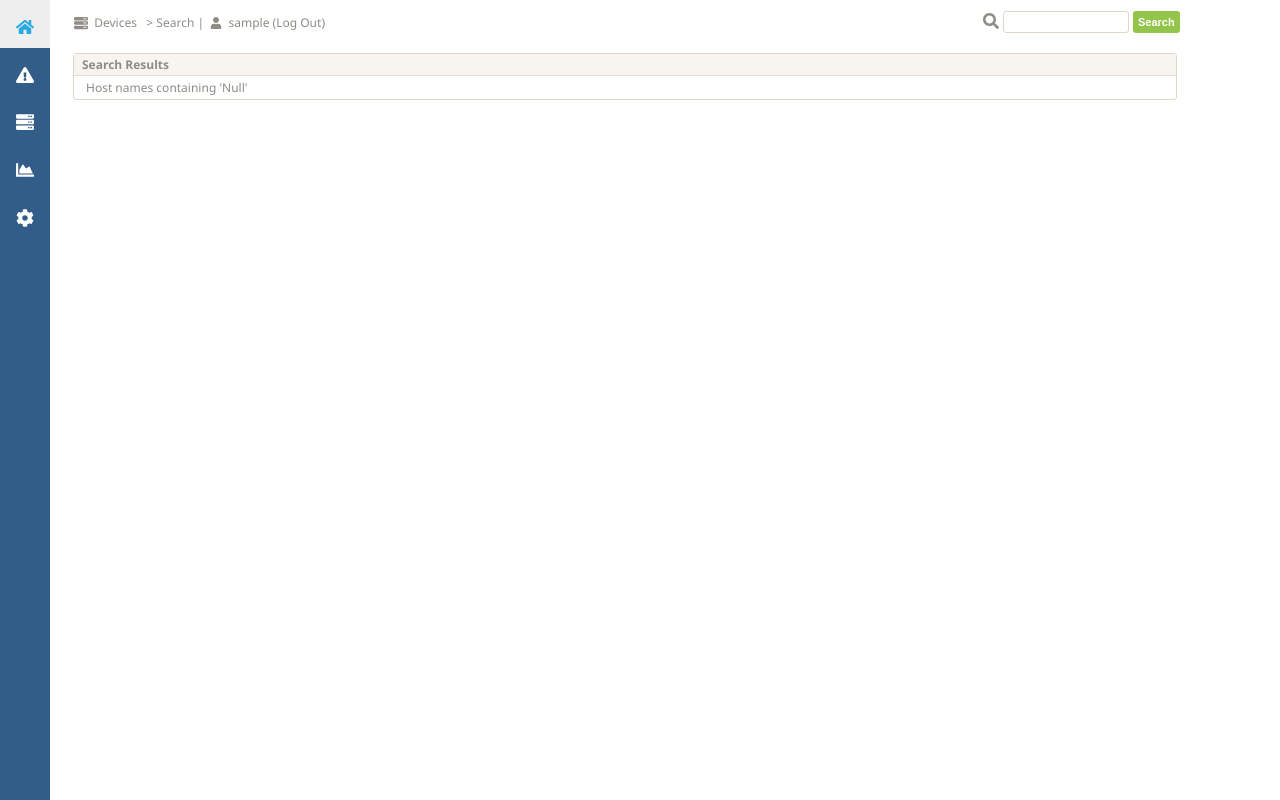
After one commit to philipcwhite/Monitoring, a Django app: page /search in a window 1280 px wide. The commit adds this page. Run offline with Django 3.2, Linux system fonts and the light colour scheme; the visitor is signed in with stand-in values (Sample User, id 1).

Commit message:
2018-09-17

```diff
--- a/website/mon_app/templates/mon_app/base.html
+++ b/website/mon_app/templates/mon_app/base.html
@@ -24,10 +24,11 @@
       <svg viewBox="0 0 512 512" class="search-font"><path fill="currentColor" d="M505 442.7L405.3 343c-4.5-4.5-10.6-7-17-7H372c27.6-35.3 44-79.7 44-128C416 93.1 322.9 0 208 0S0 93.1 0 208s93.1 208 208 208c48.3 0 92.7-16.4 128-44v16.3c0 6.4 2.5 12.5 7 17l99.7 99.7c9.4 9.4 24.6 9.4 33.9 0l28.3-28.3c9.4-9.4 9.4-24.6.1-34zM208 336c-70.7 0-128-57.2-128-128 0-70.7 57.2-128 128-128 70.7 0 128 57.2 128 128 0 70.7-57.2 128-128 128z"></path></svg>
     </td>
     <td>
-      <input type="text" style="height:18px;width:120px;border-radius:3px;border: 1px solid #dfd7ca; font-size: 12px; color:#cccccc" />
+      <form id="searchform" action="{% url 'mon_app:search' %}" method="GET">
+      <input type="text" name="q" style="height:18px;width:120px;border-radius:3px;border: 1px solid #dfd7ca; font-size: 12px; color:#cccccc" />
     </td>
     <td>
-      <input type="button" class="search-button" value="Search" />
+      <input type="button" class="search-button" value="Search" onclick="searchform.submit()" /></form>
     </td>
     </tr>
   </table>
--- /dev/null
+++ b/website/mon_app/templates/mon_app/search.html
@@ -0,0 +1,34 @@
+{% extends 'mon_app/base.html' %}
+
+{% block breadcrumb %}
+<svg class="bread-font" viewBox="0 0 512 512"><path fill="currentColor" d="M480 160H32c-17.673 0-32-14.327-32-32V64c0-17.673 14.327-32 32-32h448c17.673 0 32 14.327 32 32v64c0 17.673-14.327 32-32 32zm-48-88c-13.255 0-24 10.745-24 24s10.745 24 24 24 24-10.745 24-24-10.745-24-24-24zm-64 0c-13.255 0-24 10.745-24 24s10.745 24 24 24 24-10.745 24-24-10.745-24-24-24zm112 248H32c-17.673 0-32-14.327-32-32v-64c0-17.673 14.327-32 32-32h448c17.673 0 32 14.327 32 32v64c0 17.673-14.327 32-32 32zm-48-88c-13.255 0-24 10.745-24 24s10.745 24 24 24 24-10.745 24-24-10.745-24-24-24zm-64 0c-13.255 0-24 10.745-24 24s10.745 24 24 24 24-10.745 24-24-10.745-24-24-24zm112 248H32c-17.673 0-32-14.327-32-32v-64c0-17.673 14.327-32 32-32h448c17.673 0 32 14.327 32 32v64c0 17.673-14.327 32-32 32zm-48-88c-13.255 0-24 10.745-24 24s10.745 24 24 24 24-10.745 24-24-10.745-24-24-24zm-64 0c-13.255 0-24 10.745-24 24s10.745 24 24 24 24-10.745 24-24-10.745-24-24-24z"></path></svg>
+    &nbsp; Devices &nbsp; > Search
+{% endblock breadcrumb %}
+
+
+{% block content %}
+
+<table style="width:100%;">
+  <tr>
+    <td>
+      <div class="card-div">
+          <div class="card-header">Search Results</div>
+        <table style="width:100%;">
+          <tr>
+            <td style="padding-left:10px">
+            Host names containing '{{query_string}}'<br />
+            {% for i in agents %}
+                <div>
+                  <a href="{% url 'mon_app:device' i.name %}">{{ i.name }}</a><br />
+                </div>
+            {% endfor %}
+            </td>
+          </tr>
+        </table>
+      </div>
+    </td>
+  </tr>
+</table>
+
+
+{% endblock content %}
--- a/website/mon_app/urls.py
+++ b/website/mon_app/urls.py
@@ -17,6 +17,7 @@ urlpatterns=[
     path('event_close/<int:event_id>', views.event_close, name='event_close'),
     path('reports', views.reports, name='reports'),
     path('settings', views.settings, name='settings'),
+    path('search', views.search, name='search'),
     #User Management
     path('register/', views.register, name='register'),
     path('login/', auth_views.LoginView.as_view(), name='login'),
--- a/website/mon_app/views.py
+++ b/website/mon_app/views.py
@@ -11,9 +11,11 @@ from .mon_events import mon_events
 # Create your views here.
 
 # Index main
+@login_required
 def index(request):
     return render(request, 'mon_app/index.html')
 
+@login_required
 def index_content(request):
     grapha = mon_index.donut_avail()
     graphb = mon_index.donut_alerts()
@@ -23,16 +25,19 @@ def index_content(request):
     return render(request, 'mon_app/index_content.html', context)
 
 # Devices
+@login_required
 def devices(request):
     systemstatus = mon_devices.system_status()
     context = {'systemstatus':systemstatus}
     return render(request, 'mon_app/devices.html', context)
 
+@login_required
 def device(request, device_name):
     devicename = device_name
     context = {'devicename':devicename}
     return render(request, 'mon_app/device.html', context)
 
+@login_required
 def device_content(request, device_name):
     devicesystem = mon_device.device_system(device_name)
     devicedata = mon_device.device_data(device_name)
@@ -40,29 +45,46 @@ def device_content(request, device_name):
     return render(request, 'mon_app/device_content.html', context)
 
 # Events
+@login_required
 def events(request):
     return render(request, 'mon_app/events.html')
 
+@login_required
 def events_content(request):
     eventsummary = mon_events.event_summary()
     eventlist = mon_events.event_list()
     context = {'eventsummary':eventsummary,'eventlist':eventlist}
     return render(request, 'mon_app/events_content.html',context)
 
+@login_required
 def event_close(request, event_id):
     eventclose = mon_events.event_close(event_id)
     return render(request, 'mon_app/events.html')
 
 # Reports
+@login_required
 def reports(request):
     return render(request, 'mon_app/reports.html')
 
 # Settings
+@login_required
 def settings(request):
     return render(request, 'mon_app/settings.html')
 
+# Search
+@login_required
+def search(request):
+    query_string = ''
+    found_entries = None
+    if ('q' in request.GET) and request.GET['q'].strip():
+        query_string = request.GET['q']
+        agents = AgentSystem.objects.filter(name__contains=query_string)
+        return render(request, 'mon_app/search.html', { 'query_string': query_string, 'agents': agents })
+    else:
+        return render(request, 'mon_app/search.html', { 'query_string': 'Null' })
+
+
 # Media_App Registration
-
 def register(request):
     if request.method == 'POST':
         form=UserCreationForm(request.POST)
```
Also changed, not shown: README.md.
